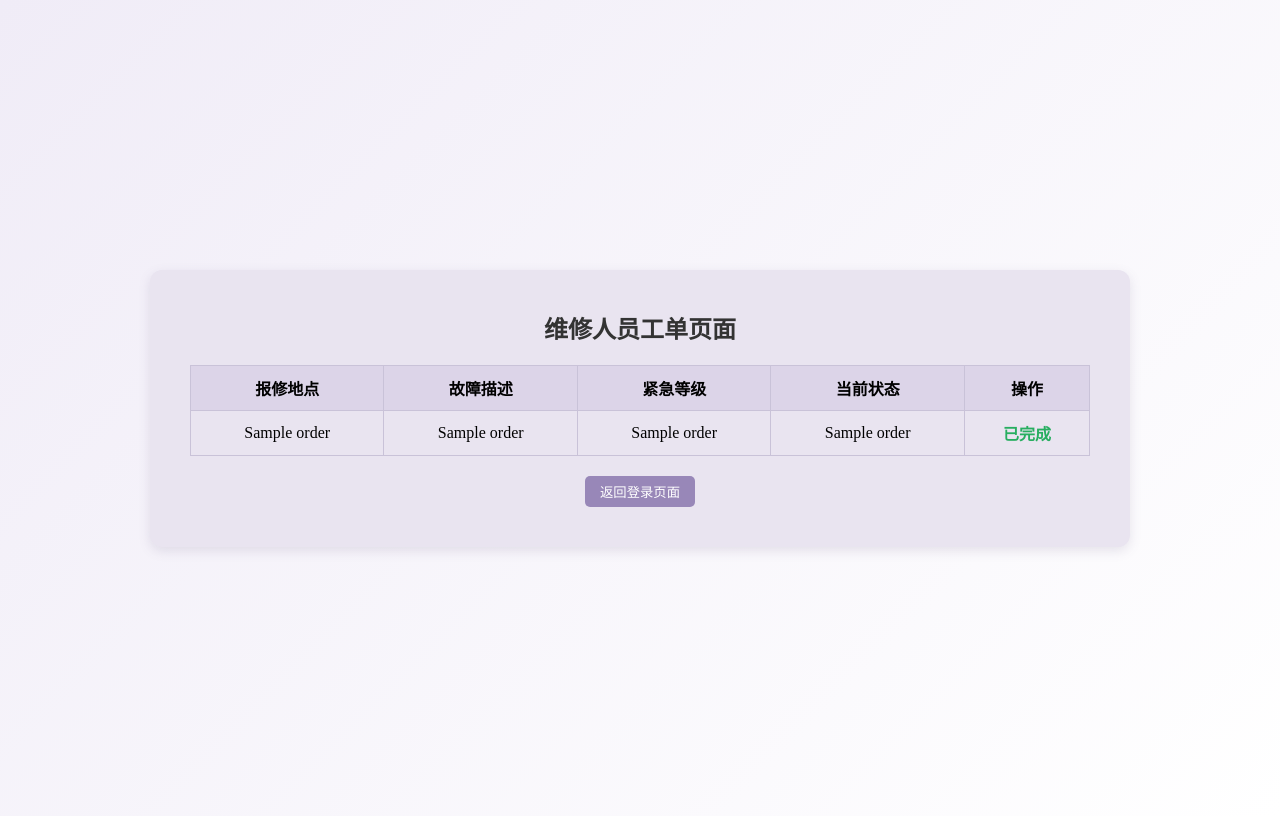
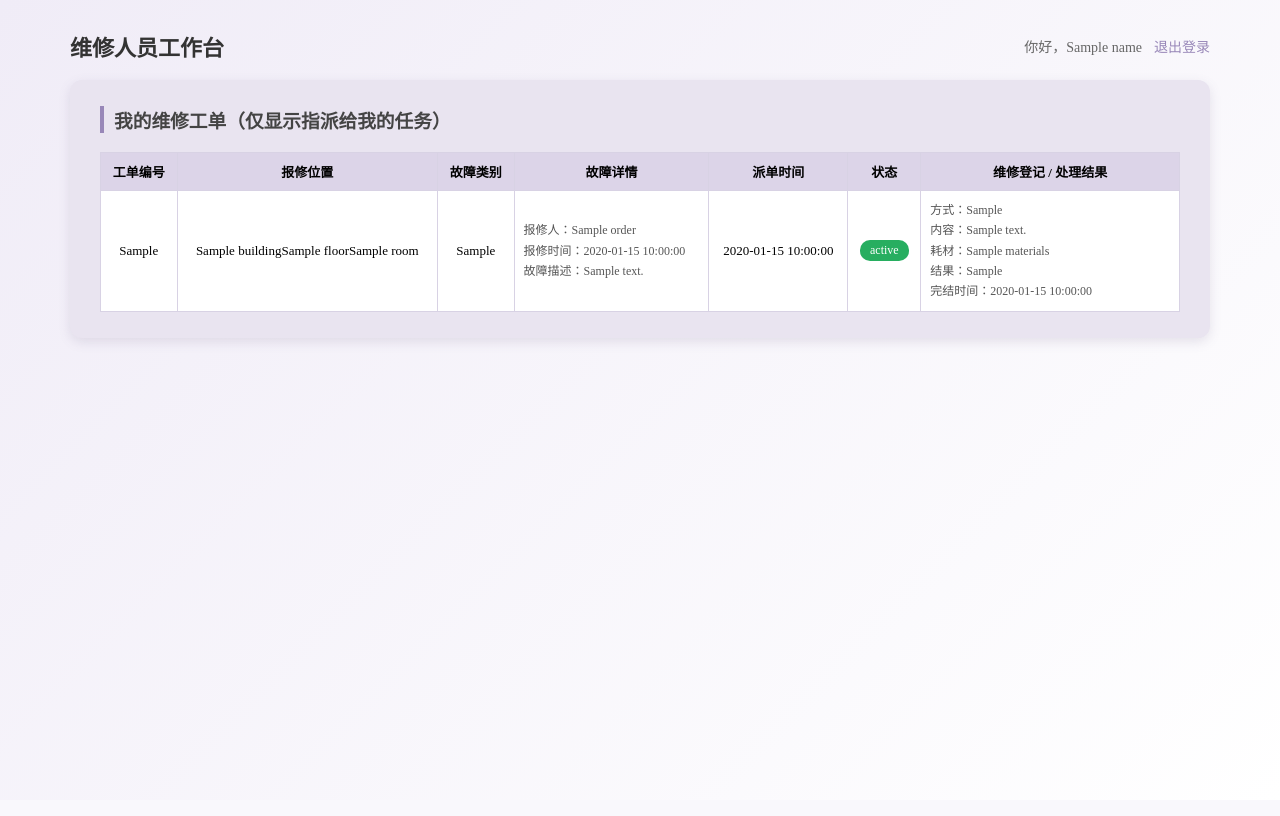
Before and after one commit to nannn12/dorm-repair-system, a Flask app: template templates/worker.html in a window 1280 px wide. After the commit the page ends 347 px from the top, so only its background shows below. Run offline with Flask 3, Linux system fonts and the light colour scheme; the template is opened without the code that fills it: most values are stand-ins (such as "Sample title", 1, 10 or a date in 2020).

Commit message:
Update worker.html

```diff
--- a/templates/worker.html
+++ b/templates/worker.html
@@ -2,61 +2,115 @@
 <html>
 <head>
 <meta charset="utf-8">
-<title>维修人员工单</title>
+<title>维修人员工作台</title>
 <style>
-body{background:linear-gradient(135deg,#f0ecf7,#ffffff);min-height:100vh;display:flex;justify-content:center;align-items:center;font-family:Microsoft Yahei;}
-.card{background:#e9e4f0;padding:40px;border-radius:12px;box-shadow:0 4px 12px rgba(100,90,130,0.15);width:900px;}
-h2{text-align:center;color:#333;margin-top:0;}
-table{border-collapse:collapse;width:100%;margin:20px 0;}
-td,th{border:1px solid #c9c2d8;padding:10px;text-align:center;}
-th{background:#dcd4e8;}
-button{padding:6px 15px;background:#9887b8;color:white;border:none;border-radius:5px;cursor:pointer;}
+*{box-sizing:border-box;}
+body{background:linear-gradient(135deg,#f0ecf7,#ffffff);min-height:100vh;font-family:Microsoft Yahei;margin:0;padding:30px 0;}
+.wrap{max-width:1180px;margin:0 auto;padding:0 20px;}
+.topbar{display:flex;justify-content:space-between;align-items:center;margin-bottom:18px;}
+.topbar h2{margin:0;color:#333;font-size:22px;}
+.topbar .user{color:#666;font-size:14px;}
+.topbar a{color:#9887b8;text-decoration:none;margin-left:12px;font-size:14px;}
+.card{background:#e9e4f0;padding:26px 30px;border-radius:12px;box-shadow:0 4px 12px rgba(100,90,130,0.15);margin-bottom:22px;}
+.card h3{margin-top:0;color:#444;border-left:4px solid #9887b8;padding-left:10px;}
+.msg{color:#27ae60;text-align:center;font-size:14px;margin:8px 0;}
+table{border-collapse:collapse;width:100%;margin-top:8px;background:#fff;}
+td,th{border:1px solid #d8d2e4;padding:9px;text-align:center;font-size:13px;vertical-align:middle;}
+th{background:#dcd4e8;white-space:nowrap;}
+.tag{display:inline-block;padding:3px 10px;border-radius:10px;font-size:12px;color:#fff;white-space:nowrap;}
+.t-assigned{background:#3498db;}
+.t-finished{background:#9b59b6;}
+.t-evaluated{background:#27ae60;}
+.detail{font-size:12px;color:#555;text-align:left;line-height:1.7;}
+.finish-form{text-align:left;}
+.finish-form input,.finish-form textarea{width:100%;padding:7px;border:1px solid #c9c2d8;border-radius:5px;margin-top:5px;font-family:inherit;font-size:12px;}
+.finish-form label{font-size:12px;color:#555;display:block;margin-top:6px;}
+button{padding:8px 20px;background:#9887b8;color:white;border:none;border-radius:6px;cursor:pointer;font-size:13px;}
 button:hover{background:#806fa0;}
-.done-tag{color:#27ae60;font-weight:bold;}
-.msg{color:#27ae60;text-align:center;font-size:14px;margin:10px 0;}
-.btn-row{text-align:center;margin-top:20px;}
+.empty{text-align:center;color:#999;padding:20px;}
+.stars{color:#f39c12;}
 </style>
 </head>
 <body>
-<div class="card">
-<h2>维修人员工单页面</h2>
+<div class="wrap">
+<div class="topbar">
+<h2>维修人员工作台</h2>
+<div class="user">你好，{{ name }}<a href="/logout">退出登录</a></div>
+</div>
+
 {% with messages = get_flashed_messages() %}
   {% if messages %}
     {% for msg in messages %}
-    <p class="msg">{{ msg }}</p >
+    <p class="msg">{{ msg }}</p>
     {% endfor %}
   {% endif %}
 {% endwith %}
+
+<div class="card">
+<h3>我的维修工单（仅显示指派给我的任务）</h3>
+{% if orders %}
 <table>
 <tr>
-<th>报修地点</th>
-<th>故障描述</th>
-<th>紧急等级</th>
-<th>当前状态</th>
-<th>操作</th>
+<th>工单编号</th><th>报修位置</th><th>故障类别</th><th>故障详情</th>
+<th>派单时间</th><th>状态</th><th>维修登记 / 处理结果</th>
 </tr>
-{% for order in orders %}
+{% for o in orders %}
 <tr>
-<td>{{ order[2] }}</td>
-<td>{{ order[1] }}</td>
-<td>{{ order[3] }}</td>
-<td>{{ order[5] }}</td>
+<td>{{ o['order_no'] }}</td>
+<td style="white-space:nowrap;">{{ o['building'] }}{{ o['floor'] }}{{ o['room'] }}</td>
+<td>{{ o['fault_type'] }}</td>
 <td>
-{% if order[5] == '待处理' %}
-<form method="post" style="margin:0;">
-<input type="hidden" name="oid" value="{{ order[0] }}">
-<button type="submit">标记为已完成</button>
+<div class="detail">
+报修人：{{ o['student_name'] or '-' }}<br>
+报修时间：{{ o['create_time'] }}<br>
+故障描述：{{ o['description'] }}
+</div>
+</td>
+<td style="white-space:nowrap;">{{ o['assign_time'] or '-' }}</td>
+<td><span class="tag {% if o['status']=='维修中' %}t-assigned{% elif o['status']=='维修完成' %}t-finished{% else %}t-evaluated{% endif %}">{{ o['status'] }}</span></td>
+<td style="min-width:240px;">
+{% if o['status'] == '维修中' %}
+<form class="finish-form" method="post" action="/worker/finish/{{ o['id'] }}">
+<label>维修方式
+<select name="method" required style="width:100%;padding:7px;border:1px solid #c9c2d8;border-radius:5px;margin-top:5px;font-size:12px;">
+<option value="">请选择</option>
+<option value="现场修复">现场修复</option>
+<option value="更换配件">更换配件</option>
+<option value="临时处理待复修">临时处理待复修</option>
+<option value="上报专项维修">上报专项维修</option>
+</select></label>
+<label>维修内容<textarea name="content" rows="2" placeholder="实际维修操作内容" required></textarea></label>
+<label>耗材使用情况<input type="text" name="materials" placeholder="例：灯管1根；无则填无"></label>
+<label>处理结果
+<select name="result" required style="width:100%;padding:7px;border:1px solid #c9c2d8;border-radius:5px;margin-top:5px;font-size:12px;">
+<option value="">请选择</option>
+<option value="已修复">已修复</option>
+<option value="部分修复">部分修复</option>
+<option value="无法修复已上报">无法修复已上报</option>
+</select></label>
+<div style="text-align:center;margin-top:8px;">
+<button type="submit">登记并完结工单</button>
+</div>
 </form>
 {% else %}
-<span class="done-tag">已完成</span>
+<div class="detail">
+方式：{{ o['repair_method'] }}<br>
+内容：{{ o['repair_content'] }}<br>
+耗材：{{ o['materials'] or '无' }}<br>
+结果：{{ o['repair_result'] }}<br>
+完结时间：{{ o['finish_time'] }}
+{% if o['status'] == '评价结束' %}
+<br>学生评价：<span class="stars">{% for i in range(o['rating'] or 0) %}★{% endfor %}</span> {{ o['evaluate_text'] or '' }}
+{% endif %}
+</div>
 {% endif %}
 </td>
 </tr>
 {% endfor %}
 </table>
-<!-- 替换的返回按钮 -->
-<div class="btn-row">
-    <button type="button" onclick="location.href='/login'">返回登录页面</button>
+{% else %}
+<p class="empty">暂无指派给您的维修工单。</p>
+{% endif %}
 </div>
 </div>
 </body>
```
